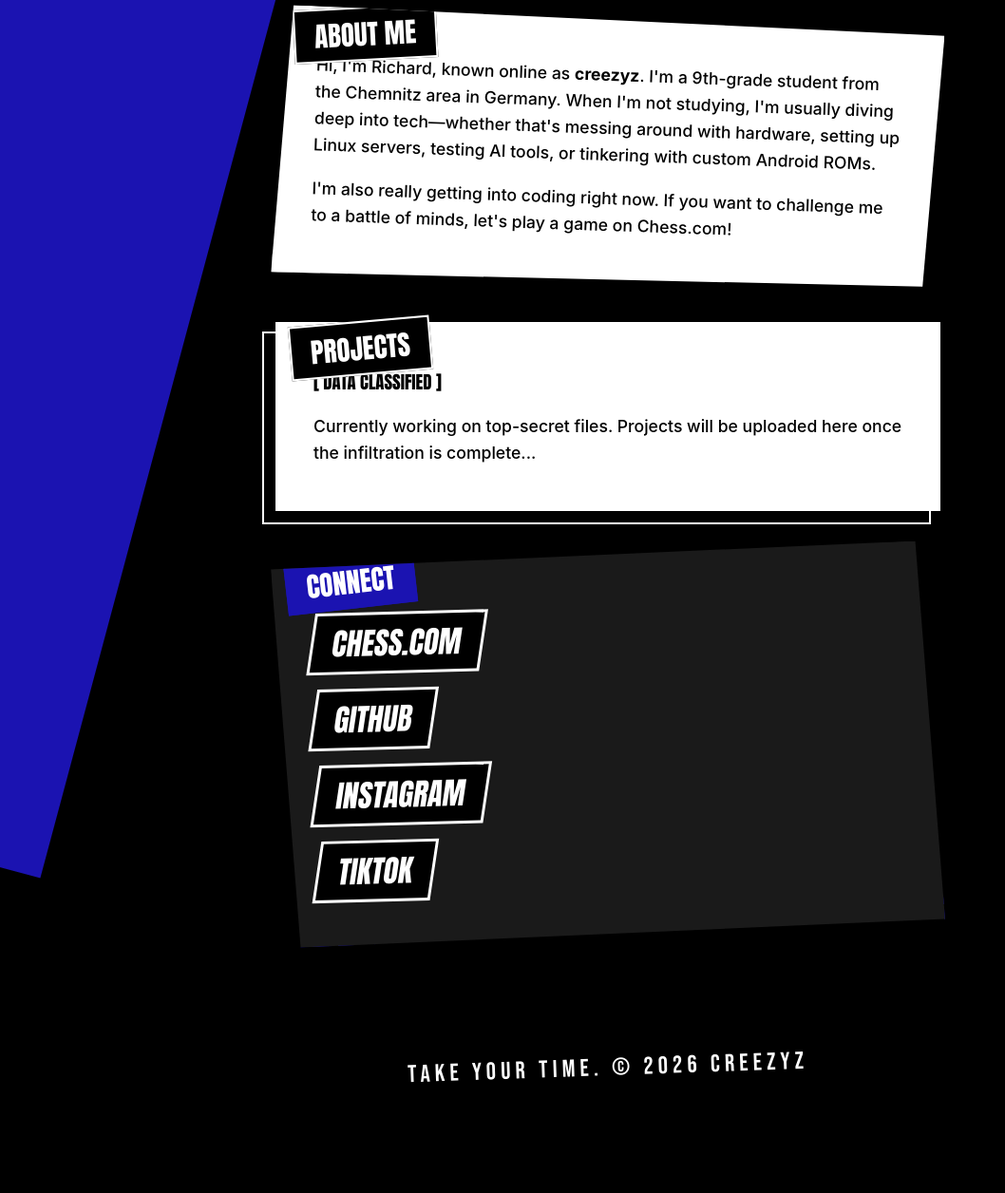
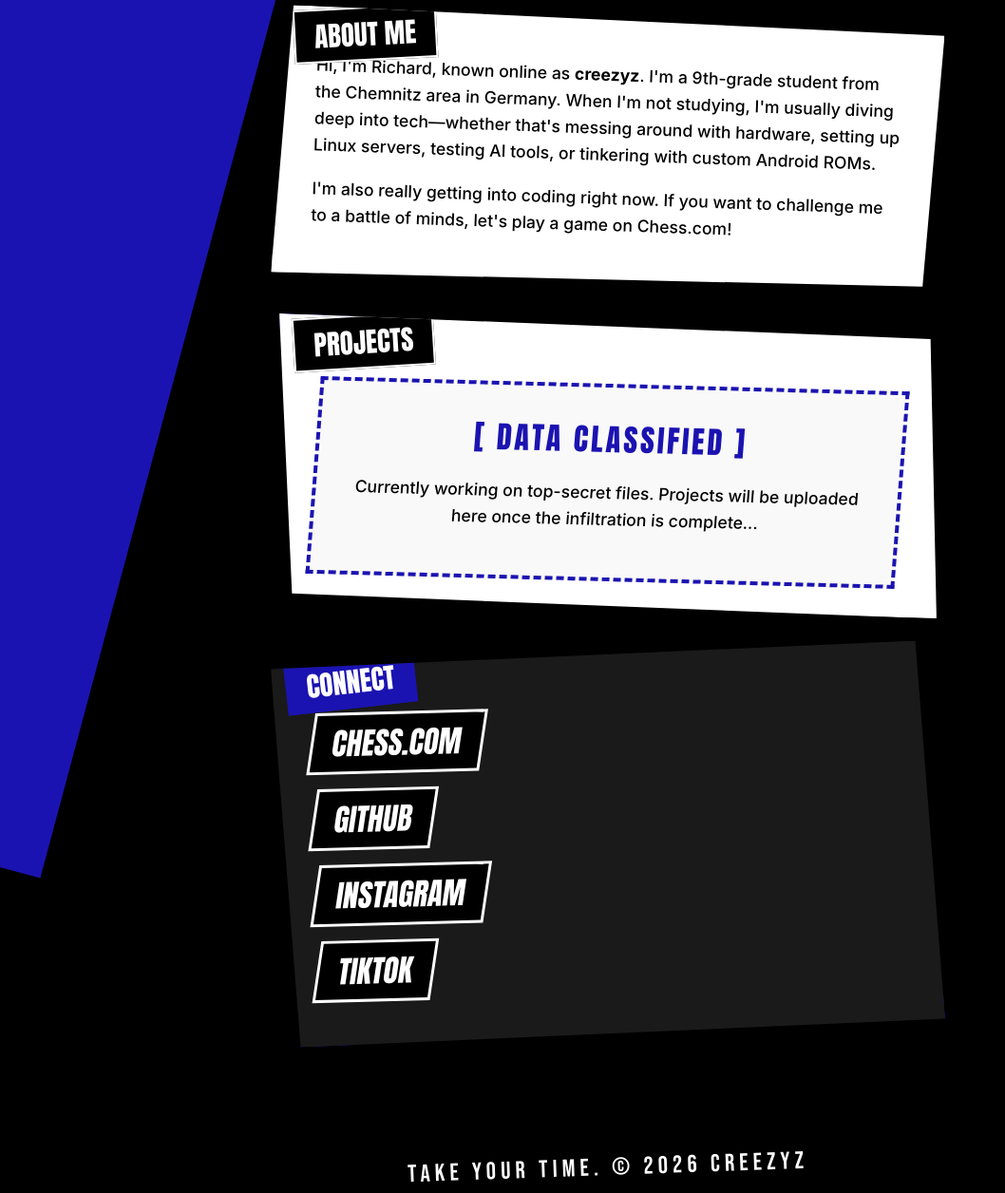
Before and after one commit to creezyz0/creezyz0.github.io, a plain HTML site: page index.html in a window 1280 px wide. Shown: the part 298-1554 px from the top of the page at 95% size, without its empty margins (0-1058 px from the left). Before the commit the page ends 1504 px from the top, so only its background shows below. Drawn offline with Linux system fonts and the light colour scheme; a web font is replaced by a local one.

Commit message:
Refactor CSS styles for cards and hover effects
Updated styles for various elements including cards, links, and backgrounds. Added new styles for project placeholders and adjusted hover effects.

```diff
--- a/style.css
+++ b/style.css
@@ -1,4 +1,4 @@
-/* Grundregeln & Farbpalette (Schwarz, Weiß, P5-Rot) */
+
 body {
     background-color: #000000;
     color: #ffffff;
@@ -12,7 +12,7 @@
     align-items: center;
 }
 
-/* Der fette rote Querstreifen im Hintergrund */
+
 .bg-stripe {
     position: fixed;
     top: -50%;
@@ -25,7 +25,7 @@
     box-shadow: 0 0 50px rgba(0, 0, 0, 0.8);
 }
 
-/* Header & animierter Titel */
+
 header {
     margin-top: 50px;
     margin-bottom: 20px;
@@ -45,7 +45,7 @@
     box-shadow: -10px 10px 0px #1b13b1;
 }
 
-/* Hauptbereich für die Karten */
+
 main {
     width: 90%;
     max-width: 700px;
@@ -55,7 +55,7 @@
     padding: 20px;
 }
 
-/* Basis-Design für die ungeraden Boxen */
+/*about me*/
 .p5-card {
     background-color: #ffffff;
     color: #000000;
@@ -64,13 +64,41 @@
     box-shadow: -12px 12px 0px #000000, -12px 12px 0px 2px #ffffff;
 }
 
-/* Die weiße "About Me" Karte */
+
 .main-card {
     transform: rotate(2deg);
     clip-path: polygon(2% 0%, 100% 3%, 98% 97%, 0% 100%);
 }
 
-/* Die dunkle "Socials" Karte */
+/*projects*/
+.projects-card {
+    transform: rotate(1.5deg);
+    background-color: #ffffff;
+    color: #000000;
+    /* Schatten mal zur Abwechslung nach links oben für mehr Asymmetrie */
+    box-shadow: -10px -10px 0px #1b13b1;
+    clip-path: polygon(0% 0%, 98% 3%, 100% 100%, 3% 97%);
+}
+
+/*projects style*/
+.project-placeholder {
+    border: 4px dashed #1b13b1;
+    padding: 30px 20px;
+    text-align: center;
+    margin-top: 35px;
+    transform: skewX(-3deg);
+    background-color: #f9f9f9;
+}
+
+.project-placeholder h3 {
+    font-family: 'Impact', sans-serif;
+    color: #1b13b1;
+    font-size: 2rem;
+    margin: 0 0 10px 0;
+    letter-spacing: 3px;
+}
+
+/*socials box*/
 .socials-card {
     transform: rotate(-1.5deg);
     background-color: #1a1a1a;
@@ -79,7 +107,7 @@
     clip-path: polygon(0% 3%, 97% 0%, 100% 97%, 3% 100%);
 }
 
-/* Die schrägen Überschriften-Badges */
+
 .p5-badge {
     position: absolute;
     top: -25px;
@@ -98,7 +126,7 @@
     border-color: #1b13b1;
 }
 
-/* Normaler Text in den Karten */
+
 .p5-card p {
     font-family: -apple-system, BlinkMacSystemFont, "Segoe UI", Roboto, sans-serif;
     font-size: 1.1rem;
@@ -106,7 +134,7 @@
     font-weight: 500;
 }
 
-/* Styling für die Social-Links */
+
 .p5-list {
     list-style: none;
     padding: 0;
@@ -127,18 +155,24 @@
     background-color: #000000;
     padding: 5px 20px;
     display: inline-block;
-    transition: all 0.2s ease;
+    transition: all 0.15s ease-out;
     border: 3px solid #ffffff;
+    position: relative;
+    z-index: 1;
 }
 
+
 .p5-link:hover {
-    background-color: #1b13b1;
+    background-color: #ffffff;
     color: #000000;
-    transform: scale(1.05) rotate(2deg);
+    transform: scale(1.1) rotate(4deg) skewX(5deg);
     border-color: #1b13b1;
+    box-shadow: -8px 8px 0px #1b13b1;
+    letter-spacing: 2px;
+    z-index: 10;
 }
 
-/* Der Footer-Text unten */
+
 .p5-footer {
     font-family: 'Bebas Neue', sans-serif;
     letter-spacing: 0.2em;
```
